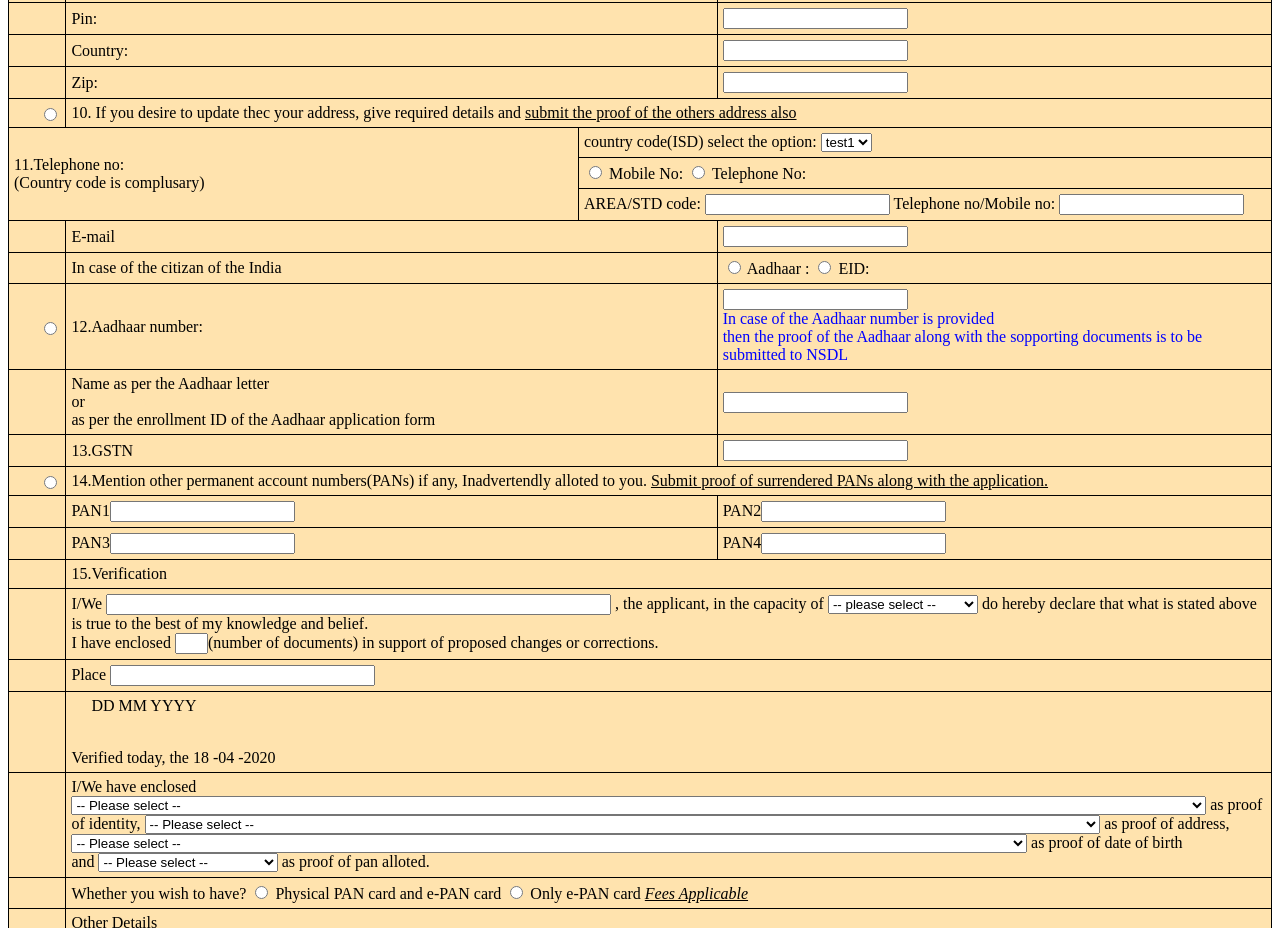
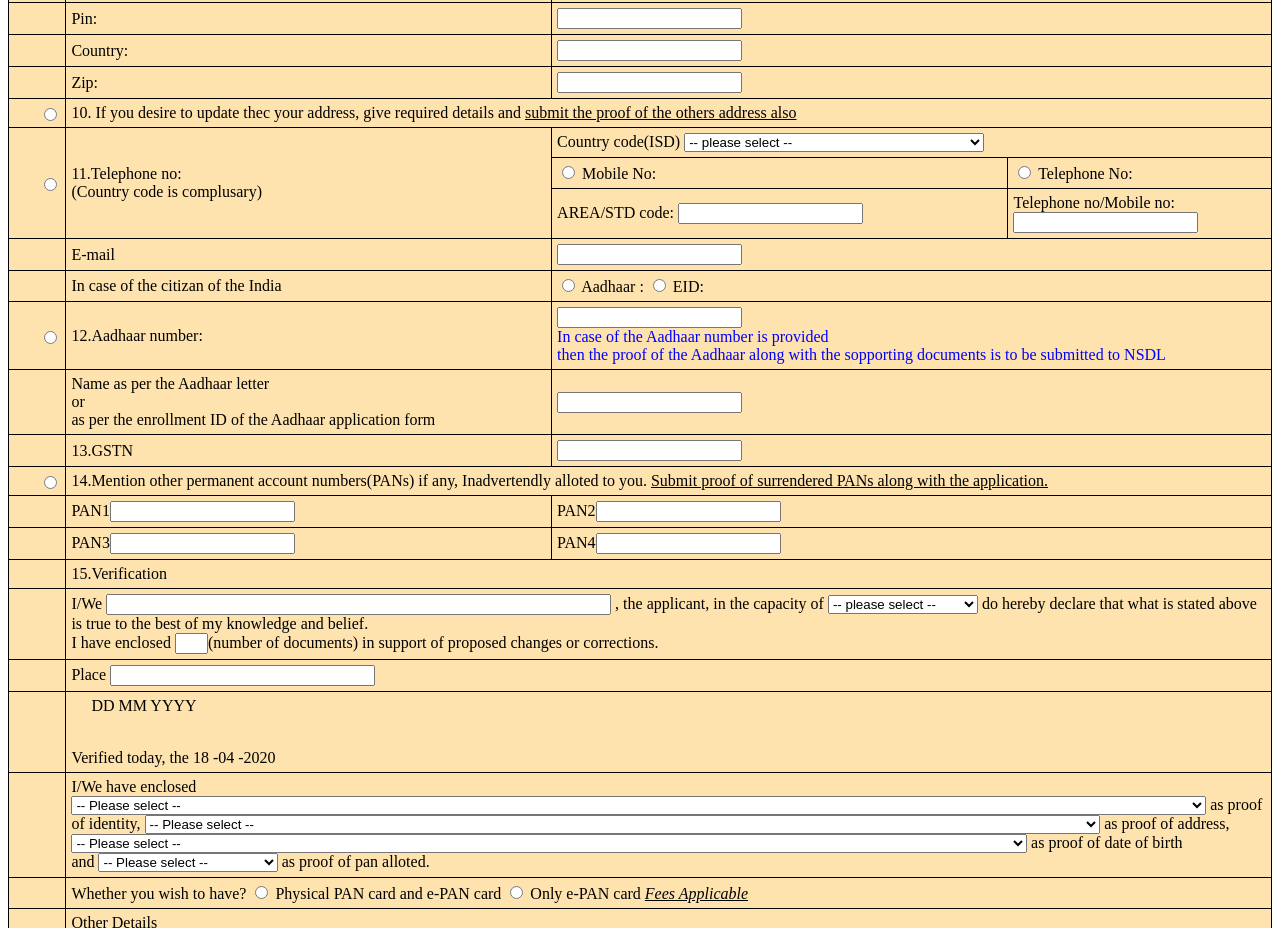
Before and after one commit to kavinsurya/daily_assignments, a plain HTML site: page 11.09.2020/index.html in a window 1280 px wide. Shown: the part 896-1824 px from the top of the page. Drawn offline with Linux system fonts and the light colour scheme.

Commit message:
pan card update

```diff
--- a/11.09.2020/index.html
+++ b/11.09.2020/index.html
@@ -5,6 +5,12 @@
     <meta name="viewport" content="width=device-width, initial-scale=1.0">
     <link rel="stylesheet" href="style.css">
     <title>Pan Card</title>
+    <style>
+        table, td, th {
+          border: 1px solid black;
+          border-collapse: collapse;
+        }
+        </style>
 </head>
 
 <body>
@@ -326,43 +332,44 @@
         </tr>
 
         <tr>
- <!-- <td colspan="1" style="width: 3%;">
-                <input type="radio" id="yes" name="check" value="yes" required></td> -->
-            <td colspan="6" rowspan="3" style="width: 50%;">
+            <td colspan="1" rowspan="3" style="width: 3%;">
+                <input type="radio" id="yes" name="check" value="yes" required>
+            </td>
+            <td colspan="6" rowspan="3"style="width:50%">
                 11.Telephone no: <br> (Country code is complusary)
             </td>
-            <td colspan="6" style="width: 50%;">country code(ISD)
-                <label for="test">select the option:</label>
-                <select name="test" id="test">
-                    <option value="test1">test1</option>
-                    <option value="test2">test2</option>
-                    <option value="test3">test3</option>
-                    <option value="test4">test4</option>
+            <td colspan="6" style="width: 50%;">Country code(ISD)
+
+                <select style="width:300px;">
+                    <option value="" disabled selected> -- please select --</option>
+                    <option value="option1"></option>
                 </select>
-                </form>
-            </td>
-
-        </tr>
                <tr>
-            <td colspan="6" style="width: 50%;">
+                   <td >
                     <input type="radio" id="no" name="number" value="no" required>
                     <label for="yes">Mobile No:</label>
+                   </td>
+                   <td  >
                     <input type="radio" id="no" name="number" value="no" required>
                     <label for="no">Telephone No:</label>
                    </td>
-        </tr>
-        <tr>
-
-            <td colspan="6" style="width: 50%;">
-                <label>AREA/STD code:</label>
-                <input type="text" required>
-                <label>Telephone no/Mobile no:</label>
-                <input type="text" required>
-
                    </td>
                </tr>
                <tr>
-            <td colspan="1" style="width: 3%;"></td>
+                   <td >
+                    <label>AREA/STD code:</label>
+                    <input type="text" required>
+                   </td>
+                    <td>
+                    <label>Telephone no/Mobile no:</label>
+                    <input type="text" required>
+                   </td>
+               </tr>
+            </td>
+        </tr>
+        <tr>
+            <td colspan="1" style="width: 3%;">
+            </td>
                 <td colspan="6" style="width: 50%;">
                     E-mail
                 </td>
@@ -370,7 +377,6 @@
                     <input type="text" required>
                 </td>
         </tr>
-
         <tr>
             <td colspan="1" style="width: 3%;"></td>
             <td colspan="6" style="width: 50%;">
@@ -383,7 +389,6 @@
                 <label for="no">EID:</label>
             </td>
         </tr>
-
         <tr>
             <td colspan="1" style="width: 3%;">
                 <input type="radio" id="yes" name="check" value="yes" required>
```
Lines whose indentation alone changed are shown as unchanged.
